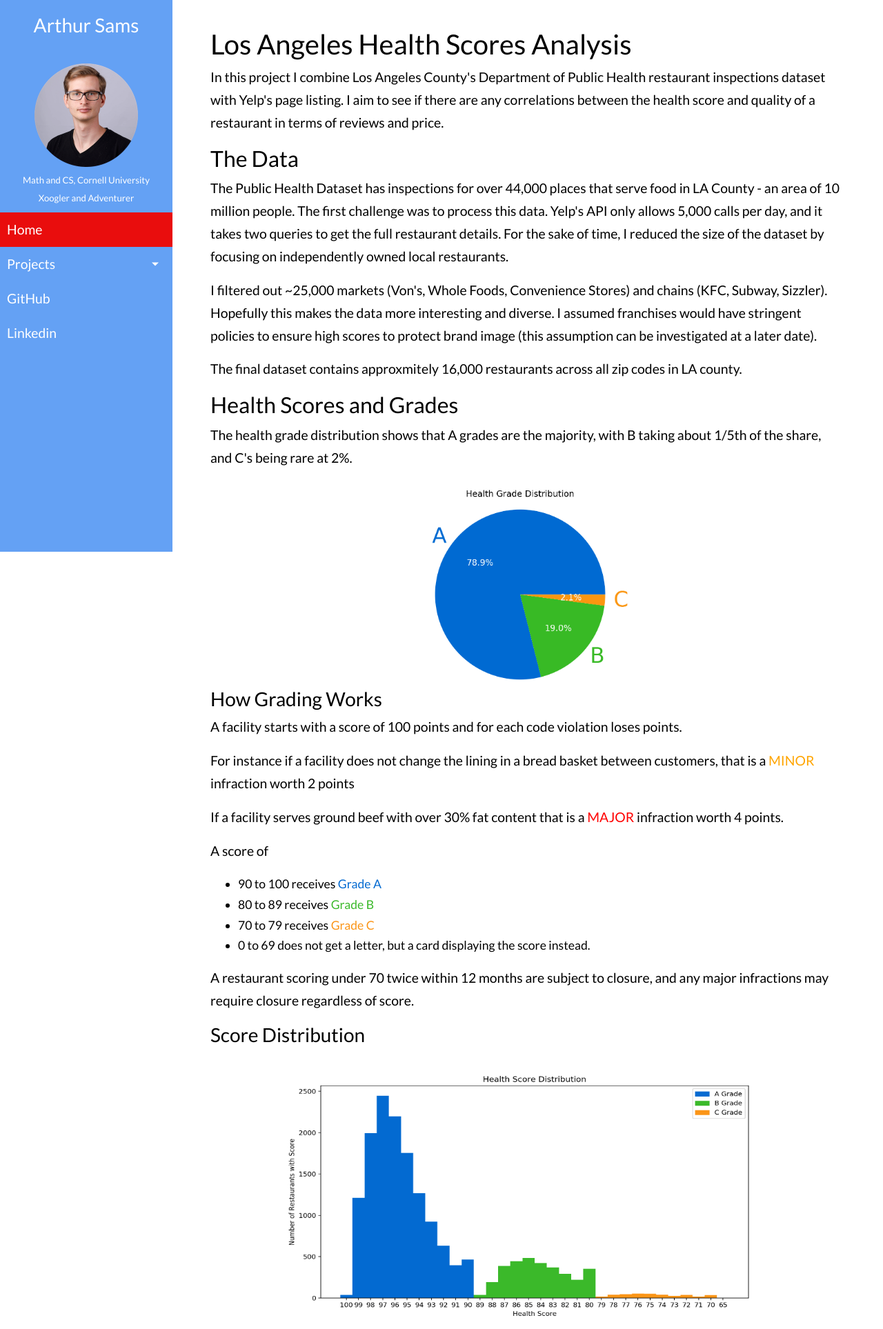
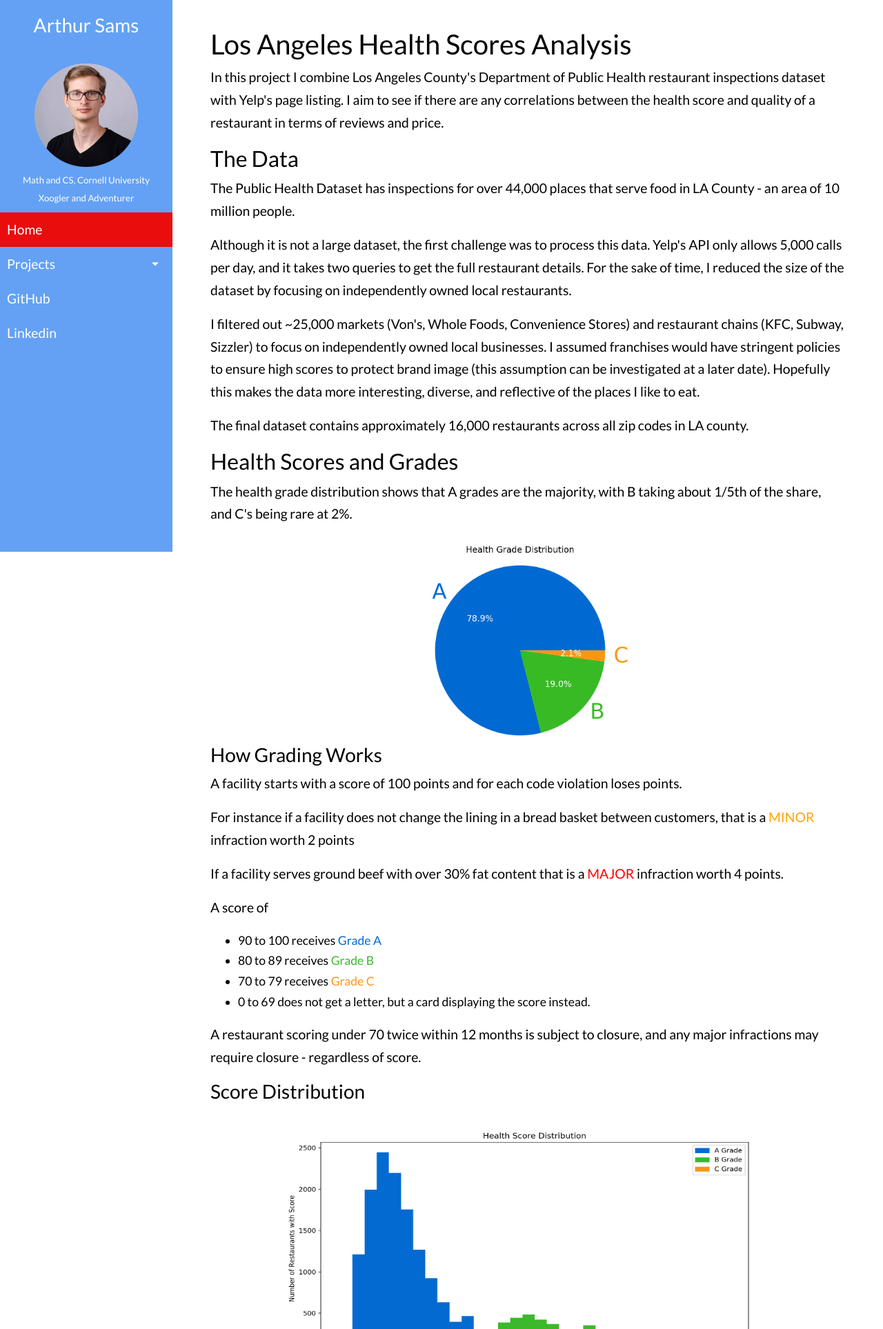
Before and after one commit to aasams258/my_site, a Python web app: template flask/templates/health_scores.html in a window 1280 px wide. Shown: the top 1927 px of the page at 69% size. Run offline with Jinja, Linux system fonts and the light colour scheme; the template is opened without the code that fills it, so the values that code supplies are empty; some libraries are stand-ins or nearby versions.

Commit message:
Write Up

```diff
--- a/flask/static/js/drawing.js
+++ b/flask/static/js/drawing.js
@@ -45,7 +45,6 @@ function pencil () {
   // This is called when you start holding down the mouse button.
   // This starts the pencil drawing.
   this.mousedown = function (ev) {
-    // TODO make it so a press down draws a dot.
       context.beginPath();
       context.moveTo(ev._x, ev._y);
       tool.started = true;
@@ -127,7 +126,8 @@ function submitCanvas() {
         cell1.innerHTML = json.prediction[i][0];
         cell2.innerHTML = Number(json.prediction[i][1]).toFixed(2);
       }
-      document.getElementById("moded").src = json.img_uri;
+      document.getElementById("transformed").style.visibility = "visible";
+      document.getElementById("transformed").src = json.img_uri;
    }
    document.getElementById("submitBtn").disabled = false;
   })
--- a/flask/templates/health_scores.html
+++ b/flask/templates/health_scores.html
@@ -8,15 +8,15 @@
       of a restaurant in terms of reviews and price.</p>
 
   <h2> The Data </h2>
-  <p> The Public Health Dataset has inspections for over 44,000 places that serve food in LA County - an area of 10 million people.
-      The first challenge was to process this data. Yelp's API only allows 5,000 calls per day, and it takes two queries to get the full restaurant details.
+  <p> The Public Health Dataset has inspections for over 44,000 places that serve food in LA County - an area of 10 million people. </p>
+  <p> Although it is not a large dataset, the first challenge was to process this data. Yelp's API only allows 5,000 calls per day, and it takes two queries to get the full restaurant details.
       For the sake of time, I reduced the size of the dataset by focusing on independently owned local restaurants. </p>
 
-  <p> I filtered out ~25,000 markets (Von's, Whole Foods, Convenience Stores) and chains (KFC, Subway, Sizzler).
-      Hopefully this makes the data more interesting and diverse. I assumed franchises would have stringent
-      policies to ensure high scores to protect brand image (this assumption can be investigated at a later date). </p>
+  <p> I filtered out ~25,000 markets (Von's, Whole Foods, Convenience Stores) and restaurant chains (KFC, Subway, Sizzler) to focus on independently owned local businesses.
+      I assumed franchises would have stringent policies to ensure high scores to protect brand image (this assumption can be investigated at a later date).
+      Hopefully this makes the data more interesting, diverse, and reflective of the places I like to eat. </p>
 
-  <p> The final dataset contains approxmitely 16,000 restaurants across all zip codes in LA county.</p>
+  <p> The final dataset contains approximately 16,000 restaurants across all zip codes in LA county.</p>
   <h2> Health Scores and Grades </h2>
 
   <p> The health grade distribution shows that A grades are the majority, with B taking about 1/5th of the share, and C's being rare at 2%. </p>
@@ -33,59 +33,71 @@
     <li> 70 to 79 receives <span style="color: #FB9517"> Grade C</span></li>
     <li> 0 to 69 does not get a letter, but a card displaying the score instead.</li>
   </ul>
-  <p> A restaurant scoring under 70 twice within 12 months are subject to closure, and any major infractions may require closure regardless of score.</p>
+  <p> A restaurant scoring under 70 twice within 12 months is subject to closure, and any major infractions may require closure - regardless of score.</p>
 
   <h3> Score Distribution </h3>
   <img src="static/img/health_project/health_score_barplot.png" width="800" height="400" class="center">
-  <p> Instead of a single bell curve, the score distribution looks tri-modal with peaks occuring around 97, 85, and 76, each having a slight right-skew and an edge peak.
+  <p> Instead of a single bell curve, the score distribution looks tri-modal with peaks occurring around 97, 85, and 76, each having a slight right-skew and an edge peak.
       Perhaps the multi-modality reflects that there are different types of restaurant owners, each with different views on acceptable sanitation. </p>
 
   <!-- Note to self: Maybe plot QQ Probability/ Normality Test? -->
   <p> The edge peak boundaries between grades are curious, look at the large differences between 90-89 and 80-79.
-      It seems like inspectors are using their discretion to push boarderline cases to the next highest grade.</p>
+      It seems like inspectors are using their discretion to push borderline cases to the next highest grade.</p>
 
-  <p> Also values under 70 are rare, there is only one occurance (at 65).
-      This is most likely due to the threat of closure for low scores leading restaurants to request a re-inspection if they did poorly.
-      My data only includes the most recent inspection, but after looking through the complete dataset again there are only around 5 cases of below 70.</p>
+  <p> Also values under 70 are rare, there is only one occurrence (at 65).
+      This is likely due to the threat of closure leading restaurants to request a re-inspection if they did poorly.
+      My data only includes the most recent inspection, but after looking through the unedited dataset there are only around 5 cases of below 70.</p>
 
-  <h4> Do health scores correlate to higher yelp reviews? </h4>
+  <h2> Do health scores correlate to higher Yelp reviews? </h2>
   <img src="static/img/health_project/avg_yelp_v_health_scores.png" width="800" height="500" class="center">
-    <p> There seems to be a slight positive correlation between health score and average yelp review. It is a modest ~1/3 of a star increase from a C and an A.</p>
+    <p> There looks to be a positive correlation between health score and average Yelp review. The average Yelp review seems to increase by around a third of a star
+        from the C's to the A's </p>
 
     <p> We saw from the grade distributions that there is not much data in the C range (2%), if we had more points the averages may show less variance and converge
         towards the regression line. </p>
 
     <img src="static/img/health_project/yelp_v_health_scores.png" width="800" height="500" class="center">
     <p> Looking at a normalized distribution of stars it seems higher health scores have more 4 star and fewer 3 star restaurants.
-        4 stars are positvely correlated with increasing health score (R=0.56) and 3's are negativly correlated (R=0.70).
-        All other scores are relatively evenly distributed and make up less than 20% of reviews.
-        This seems to indicate that higher health scores have a minimal impact on restaurant experience,
-        at most pushing a borderline 4 star restaurant into 4 territory.</p>
+        4 stars are positively correlated with increasing health score (R=0.56) and 3's are negatively correlated (R=0.70).
+        All other scores are relatively evenly distributed and make up less than 20% of reviews. The flat trends in 1, 2, and 5's
+        seems to suggest being cleaner might move a borderline quality restaurant up a star, but will not on its own create a 5 star restaurant.
+    </p>
 
-  <h3>Health Score and Popularity</h3>
+  <h2>Health Score and Popularity</h2>
   <p> Yelp's API offers no metric for popularity, but we can look at the number of customer reviews as a proxy for popularity.
-      Perhaps people avoid low health grade restaurants because they have a perception of being dirty.
+      Perhaps people see the health grade and avoid coming to less sanitary scoring establishments.
   </p>
   <img src="static/img/health_project/review_vs_heatlh.png" width="800" height="400" class="center">
-  <p> The review count looks to be downward trending with health score, but it is hard to notice without the regression line.
-      The correlation coefficient is low, and the points look like noise. It doesn't seem like higher health grades attract more customers. </p>
+  <p> Without the regression line, it's hard to notice the downward trend. The correlation coefficient is low,
+      and the points look like noise based around 200. </p>
+  <!-- Perhaps try to plot the review counts frequency and see if it is gaussian? -->
+  <p> It doesn't seem like higher health grades attract more customers, but we do not have a way to measure repeat customers. </p>
 
-  <h3>Health Grade and Price</h3>
-  <p> Yelp rates the price in terms of dollar signs. The scale ranges from $ being around $10 a meal to $$$$ which is the most expensive at over $60 per person.</p>
-  <p> The idea is a more expensive restaurant will tend to be cleaner.</p>
-  <img src="static/img/health_project/price_barplot2.png" width="800" height="400" class="center">
-  <p> The breakdown seems to indicate that as grade increases the share of $$$ and $$$$ restaurants increase.
-      However C restaurants have the largest percent of $$$$ even though there are only 4 compared to A which have 114. There are few C that this is enough to boost it
-      up. </p>
+  <h2>Health Grade and Price</h2>
+  <p> Yelp rates the price in terms of dollar signs. The scale ranges from <span style="color: #03a503"> $ </span> costing around $10
+      to the most expensive <span style="color: #03a503"> $$$$ </span> at over $60 per person.</p>
 
+  <img src="static/img/health_project/price_barplot.png" width="800" height="400" class="center">
+  <p> The distribution of prices seems to indicate that as grade increases the share of <span style="color: #03a503"> $$$ </span> and <span style="color: #03a503"> $$$$ </span> restaurants increase. </p>
 
+  <p> There are only 4 <span style="color: #03a503"> $$$$ </span> C restaurants (compared to A's which have 114).
+      Given the scarcity of C's this gives them the highest percent share of the most expensive restaurants. This seems like an outlier.
+      If there were more C restaurants in the dataset, I have a feeling this lead would decrease.
+  </p>
 
-  <p> Let's look at the categories of restaurants and how they fair on average</p>
+  <h3>Health Grade and Food Category </h3>
+  <p> Let's look at the categories of restaurants and how they fair on average. Note a restaurant can belong to multiple categories, and be double counted.</p>
   <img src="static/img/health_project/category_grade_barplot.png" width="800" height="400" class="center">
-  <h2> Future</h2>
-  It would be interesting to compare large chains against one another.
+
+  <h2> Conclusion </h2>
+  <p> Overall it seems hard to conclude that higher health scores across the board lead to more and higher reviews and a pricier/premium dining experience. </p>
+  <p> Following health code should be a basic task that any restaurateur can abide.</p>
+  <p> In the end it is the detail oriented restaurateur who strives to deliver a perfect experience that would have a high scoring A Grade,
+  not the A Grade that makes the great dining experience.</p>
 
   <footer>
-        Sources: Public Health http://publichealth.lacounty.gov/eh/misc/ehpost.htm
+        <i>Sources: </i>
+        <br> <i>Public Health Data </i>http://publichealth.lacounty.gov/eh/misc/ehpost.htm
+        <br> <i>Yelp.com</i>
   </footer>
 {% endblock %}
```
Also changed, not shown: flask/templates/digits.html (+25 -22 lines), flask/static/img/digits_project/ml_infra_diagram.png (renamed from flask/static/img/ml_diagram_color.png), flask/static/img/digits_project/mnist_cnn.png (added), flask/static/img/health_project/price_barplot.png (added), flask/static/img/health_project/price_barplot2.png (deleted), flask/static/img/ml_diagram.png (deleted).
